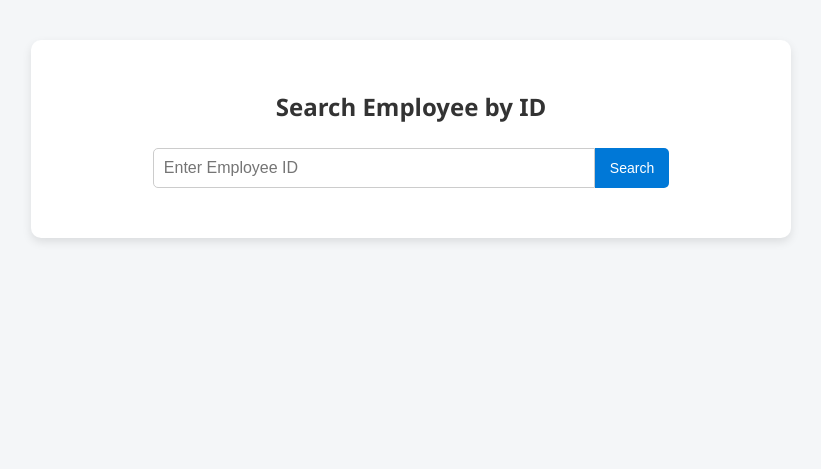
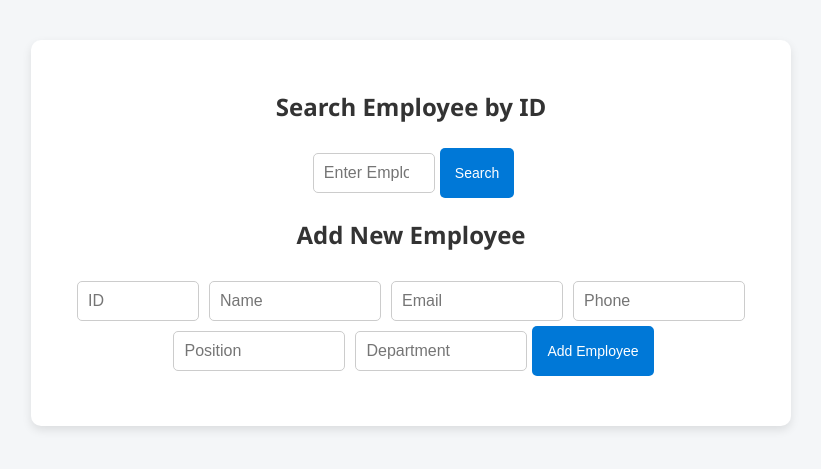
Before and after one commit to Faruk1301/todo-flask-app, a Flask app: page / in a window 1280 px wide. Shown: the part 184-653 px from the top of the page, without its empty margins (229-1050 px from the left). Run offline with Flask 3, Linux system fonts and the light colour scheme.

Commit message:
Update index.html

```diff
--- a/templates/index.html
+++ b/templates/index.html
@@ -60,24 +60,33 @@
             display: flex;
             justify-content: center;
             margin-bottom: 20px;
+            flex-wrap: wrap;
+        }
+
+        input, select {
+            padding: 10px;
+            font-size: 16px;
+            margin: 5px;
+            border: 1px solid #ccc;
+            border-radius: 5px;
+            outline: none;
         }
 
         input[type="number"] {
-            padding: 10px;
-            font-size: 16px;
-            width: 60%;
-            border: 1px solid #ccc;
-            border-radius: 5px 0 0 5px;
-            outline: none;
+            width: 100px;
+        }
+
+        input[type="text"], input[type="email"] {
+            width: 150px;
         }
 
         button[type="submit"] {
-            padding: 8px 15px;  /* smaller button */
-            font-size: 14px;    /* smaller text */
+            padding: 8px 15px;
+            font-size: 14px;
             border: none;
             background-color: #0078d7;
             color: white;
-            border-radius: 0 5px 5px 0;
+            border-radius: 5px;
             cursor: pointer;
             transition: background-color 0.3s ease;
         }
@@ -125,11 +134,23 @@
     </nav>
 
     <div class="container">
+        <!-- SEARCH FORM -->
         <h2>Search Employee by ID</h2>
-
-        <form method="post">
+        <form method="post" action="/">
             <input type="number" name="emp_id" placeholder="Enter Employee ID" required>
             <button type="submit">Search</button>
+        </form>
+
+        <!-- INSERT FORM -->
+        <h2>Add New Employee</h2>
+        <form method="post" action="/add-employee">
+            <input type="number" name="id" placeholder="ID" required>
+            <input type="text" name="name" placeholder="Name" required>
+            <input type="email" name="email" placeholder="Email" required>
+            <input type="text" name="phone" placeholder="Phone" required>
+            <input type="text" name="position" placeholder="Position" required>
+            <input type="text" name="department" placeholder="Department" required>
+            <button type="submit">Add Employee</button>
         </form>
 
         {% if error %}
```
